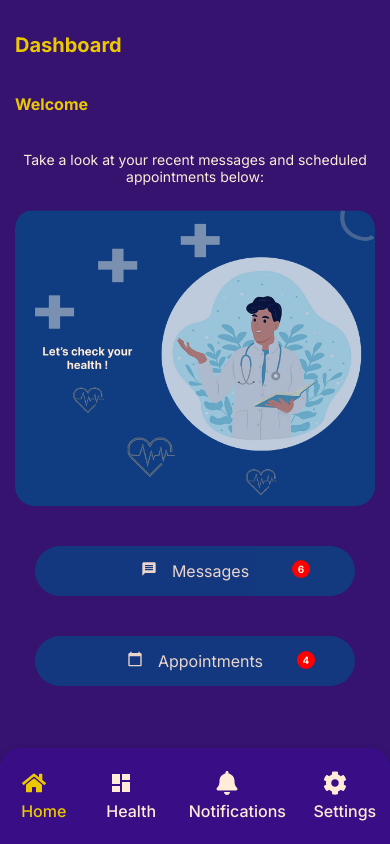
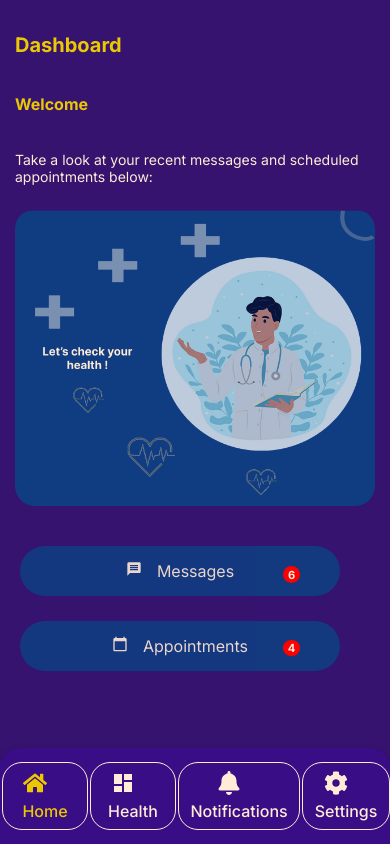
Before and after one commit to MaccccD/Haemophilia-Healthcare-App, a React (Create React App) app: page / in a window 390 px wide. Built offline with nearby package versions, Linux system fonts and the light colour scheme; sample sign-in values are in the browser's storage; a web font is replaced by a local one.

Commit message:
All Main Pages Responsiveness Update Part 3
-Added responsiveness to all pages .

```diff
--- a/src/Main Components/NavBar.jsx
+++ b/src/Main Components/NavBar.jsx
@@ -20,7 +20,6 @@ const location = useLocation();
 const isActive = (path) => location.pathname === path;
 
   return (
-    <div>
      <div className='sidebar'>
         <img src= {appLogoImage} alt='App-Logo' className='logo' title='Logo'/>
         <img src={profileImage} alt='user profile picture' className='user-profile' title='User profile picture'/>
@@ -34,9 +33,7 @@ const isActive = (path) => location.pathname === path;
          </nav>
          <Logout/>
      </div>
-    </div>
-
-  )
+  );
 }
 
 export default NavBar;
--- a/src/Main Pages/Home.jsx
+++ b/src/Main Pages/Home.jsx
@@ -22,7 +22,6 @@ function Appointments(){
        <h1 className='home-heading'>Dashboard</h1>
 
        <h2 className='home-subheading'>Welcome {username.fullNames}</h2>
-
        <p className='home-text'>
        Take a look at your recent messages and scheduled appointments below:
        </p>
--- a/src/Styles/Health.css
+++ b/src/Styles/Health.css
@@ -255,7 +255,7 @@ input:checked + .slider::before{
 .summary{
   margin: 20px;
 }
-/* @media screen and (max-width: 768px) {
+ @media screen and (max-width: 768px) {
   .health-Container,
   .bleeding-Container,
   .clottingLevels-Container,
@@ -271,6 +271,12 @@ input:checked + .slider::before{
   .ptsd-Container,
   .mentalHealthResults-Container{
     margin-left: 0;
-    padding: 15px;
+    padding: 10px;
+    width: 100%;
+    top: auto;
+    left: 0;
+    right: 0;
+    min-height: auto;
+    flex-wrap: wrap;
   }
-} */
+}
--- a/src/Styles/Home.css
+++ b/src/Styles/Home.css
@@ -114,7 +114,7 @@
 
    .home-text {
     font-size: 14px;
-    text-align: center;
+    text-align: left;
    }
 
    .heroImage {
@@ -125,6 +125,8 @@
    }
 
    .home-buttons {
+    position: relative;
+    display: inline-block;
     flex-direction: column;
     gap: 15px;
     align-items: center;
--- a/src/Styles/NavBar.css
+++ b/src/Styles/NavBar.css
@@ -16,12 +16,9 @@
    box-shadow: 0 4px 8px rgba(0, 0, 0, 0.2);
    transition: transform 0.3s ease;
 }
-@media screen and (max-width: 768px) {
-    .sidebar {
-        display: none;
-    }
+.logOut-mobile {
+    display: none;
 }
-
 .logo {
     font-size: 32px;
     width: 80px;
@@ -46,6 +43,9 @@
 }
 nav {
     background-color: #380D85;
+}
+.top-bar{
+    display: none;
 }
 .nav-links {
     display: flex;
@@ -162,8 +162,11 @@ nav {
     justify-content: center;
     align-items: center;
    }
-   .logo, .username, .user-profile, .logOut{
+   .logo, .username, .user-profile{
     display: none;
+   }
+   .logOut {
+    display: flex;
    }
    .nav-Links {
     display: flex;
@@ -185,8 +188,12 @@ nav {
     font-size: 16px;
     text-align: center;
     min-width: 60px;
-    border-radius: 12px;
+    border-radius: 20px;
     background-color: transparent;
+    border: 1.4px solid #FFEBD7;
+    border-spacing: 20px;
+    margin-left: 2px;
+    transition: all 0.3s ease;
    }
    .nav-item.active{
     color: #EBC801;
@@ -204,14 +211,14 @@ nav {
    }
    .notification-badge {
     position: absolute;
-    top: 560px;
-    right: 80px;
+    top: 40px;
+    right: 75px;
     background-color: red;
     color: #FFEBD7;
     border-radius: 50%;
-    width: 18px;
-    height: 18px;
-    font-size: 10px;
+    width: 1.5em;
+    height: 1.5em;
+    font-size: 0.7em;
     display: flex;
     align-items: center;
     justify-content: center;
@@ -219,17 +226,20 @@ nav {
    }
    .appointment-badge {
     position: absolute;
-    bottom: 175px;
+    bottom: 20px;
     right: 75px;
     background-color: red;
     color: #FFEBD7;
     border-radius: 50%;
-    width: 18px;
-    height: 18px;
-    font-size: 10px;
+    width: 1.5em;
+    height: 1.5em;
+    font-size: 0.7em;
     display: flex;
     align-items: center;
     justify-content: center;
     font-weight: bold;
    }
+   .sidebar > *:last-child {
+    display: none;
+   }
  }
--- a/src/Styles/Notifications.css
+++ b/src/Styles/Notifications.css
@@ -6,3 +6,15 @@
   gap: 20px;
   color: #FFEBD7;
 }
+@media screen  and (max-width: 768px) {
+   .notifications-Container {
+    margin-left: 0;
+    padding: 10px;
+    width: 100%;
+    top: auto;
+    left: 0;
+    right: 0;
+    min-height: auto;
+    flex-wrap: wrap;
+   }
+}
--- a/src/Styles/Settings.css
+++ b/src/Styles/Settings.css
@@ -10,3 +10,15 @@
  color: #FFEBD7;
  font-size: 15;
 }
+@media screen and (max-width:768px) {
+  .settings-Container {
+    margin-left: 0;
+    padding: 10px;
+    width: 100%;
+    top: auto;
+    left: 0;
+    right: 0;
+    min-height: auto;
+    flex-wrap: wrap;
+  }
+}
```
